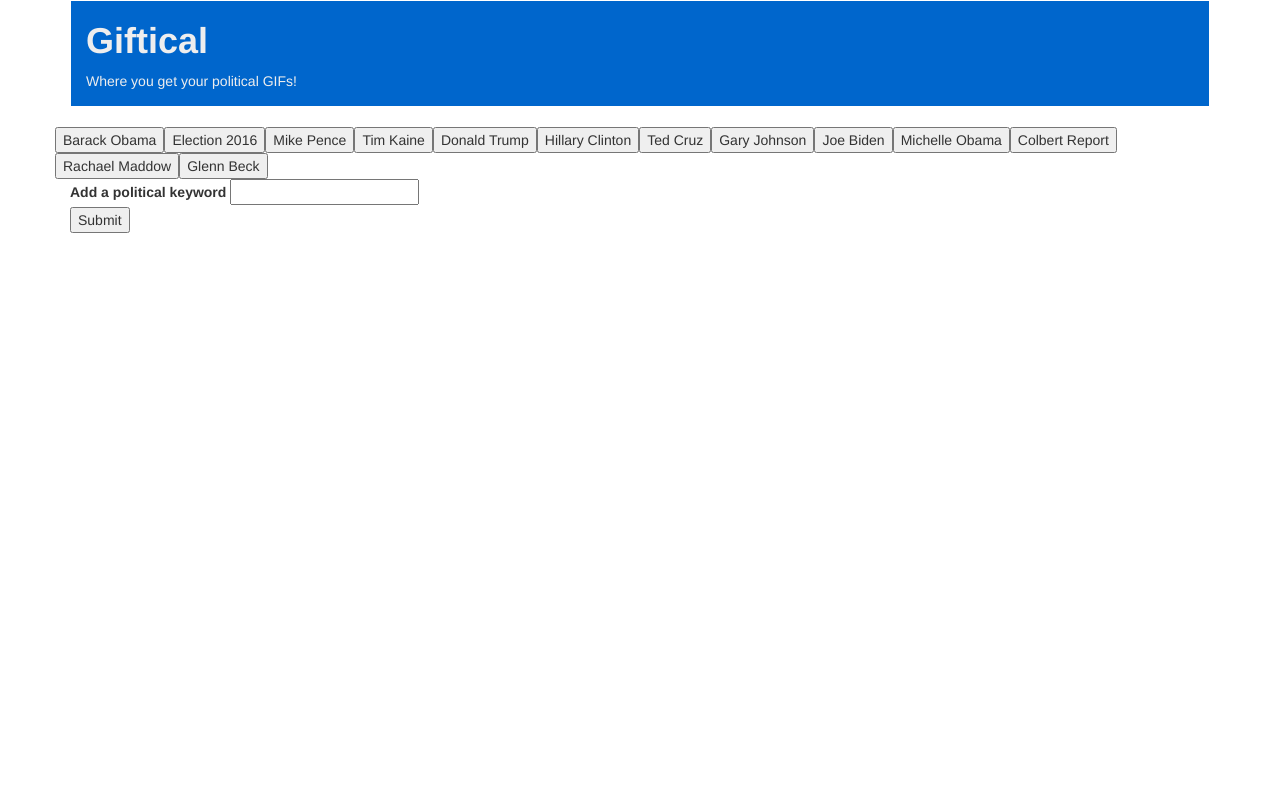
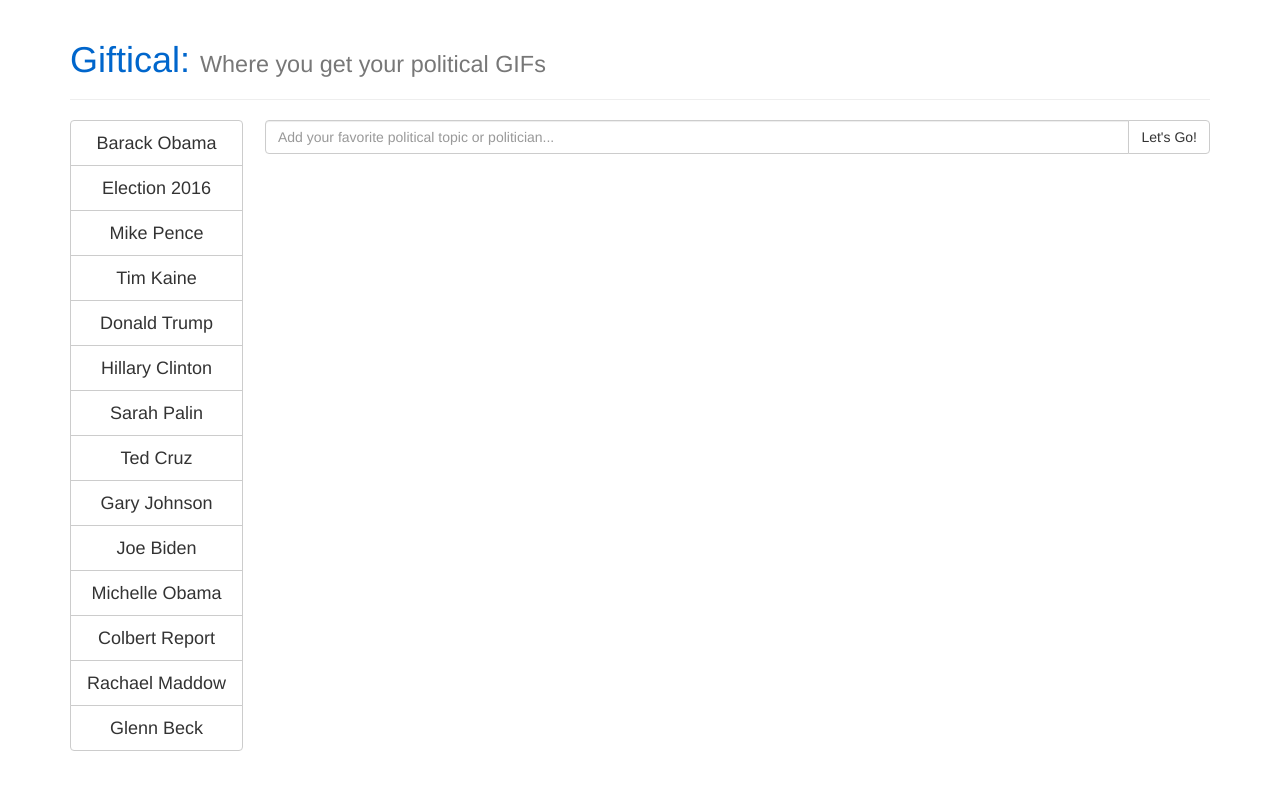
Before and after one commit to emsaidi/GifTastic, a PHP site: page / in a window 1280 px wide. Run offline with PHP 8.4, Linux system fonts and the light colour scheme; some libraries are stand-ins or nearby versions.

Commit message:
last commit

```diff
--- a/assets/css/style.css
+++ b/assets/css/style.css
@@ -1,6 +1,6 @@
 .container {
-
     margin: 0 auto;
+    widht: 900px;
 }
 
 
@@ -8,9 +8,8 @@
 	background-color: #0066cc;
 }
 
-.navbar-h1{
-	font-weight: bolder;
-	color: #eee;
+.header-h1{
+	color: #0066cc;
 }
 
 #navbar-moto{
@@ -18,3 +17,41 @@
 	margin-top: 0px;
 	color: #eee;
 }
+
+.btn-positioning{
+
+}
+
+.search-float{
+	float: right;
+}
+.thumbnail{
+	float: left;
+	width: 32.3%;
+	margin-bottom: 1.5%;
+	margin-right: 1.5%;
+
+}
+.thumbnail:nth-child(3n+3){
+	margin-right: 0;
+}
+
+#gifTiles{
+	padding-top: 20px;
+}
+
+.gifTile{
+	width: 100%;
+}
+
+.btn.active, btn:active, .btn-default:active, .btn-default.active, .btn-default.focus, .btn-default-focus .btn-default:visited{
+	color: #0066cc;
+	background-color: white;
+}
+
+
+.btn-default:hover{
+	color: #0066cc;
+	background-color: white;
+	opacity: .85;
+}
--- a/assets/javascript/gifs.js
+++ b/assets/javascript/gifs.js
@@ -1,11 +1,11 @@
 //Initial array of political topics
-var topics = ['Barack Obama', 'Election 2016' ,'Mike Pence', 'Tim Kaine', 'Donald Trump', 'Hillary Clinton', 'Ted Cruz', 'Gary Johnson', 'Joe Biden', 'Michelle Obama', 'Colbert Report', 'Rachael Maddow', 'Glenn Beck'];
+var topics = ['Barack Obama', 'Election 2016' ,'Mike Pence', 'Tim Kaine', 'Donald Trump', 'Hillary Clinton', 'Sarah Palin', 'Ted Cruz', 'Gary Johnson', 'Joe Biden', 'Michelle Obama', 'Colbert Report', 'Rachael Maddow', 'Glenn Beck'];
 
 //function will re-renders the HTML to display requested comment
 function displayTopicsInfo(){
 
 	var topic = $(this).attr('data-name');
-	var queryURL = "http://api.giphy.com/v1/gifs/search?q=" + topic + "&api_key=dc6zaTOxFJmzC&limit=10";
+	var queryURL = "http://api.giphy.com/v1/gifs/search?q=" + topic + "&api_key=dc6zaTOxFJmzC&limit=12";
 
 	//Creates AJAX call for specific topic requested
 	$.ajax({url: queryURL, method:'GET'}).done(function(response){
@@ -19,33 +19,38 @@ function displayTopicsInfo(){
 
 		for (var j = 0; j < results.length; j++){
 
+			var thumbnail = $('<div class="thumbnail">');
+
 			//Retrives URL for different states of gif
-			var imageSrc = results[j].images.fixed_height_small_still.url;
-			var imageDataStill = results[j].images.fixed_height_small_still.url;
-			var imageDataAnimate = results[j].images.fixed_height_small.url;
+			var imageSrc = results[j].images.downsized.url;
+			var imageDataStill = results[j].images.downsized_still.url;
+			var imageDataAnimate = results[j].images.downsized.url;
 
 			//Creates element to have Gif displayed
 			var imgGif = $('<img>')
 			imgGif.attr('src', imageSrc);
 			imgGif.attr('data-still', imageDataStill);
 			imgGif.attr('data-animate', imageDataAnimate);
-			imgGif.attr('data-state', "still");
+			imgGif.attr('data-state', "animate");
 			imgGif.attr('alt', 'political Gif');
 			imgGif.addClass('gifTile');
 
 			//Diplays the gif
-			gifDiv.append(imgGif);
+			thumbnail.append(imgGif);
 
 			//Retrives rating info and is place in variable 'rating'
 			var rating = results[j].rating;
 
+			//Coverted rating into UpperCase
+			var UCrating = rating.toUpperCase();
+
 			// Creates element to have the rating displayed
-			var ratingText = $('<p>').text("Rating: " + rating);
+			var ratingText = $('<div class="caption">').text("Rating: " + UCrating);
 
 			// Displays the rating
-			gifDiv.append(ratingText);
+			thumbnail.append(ratingText);
 
-			$('#gifTiles').prepend(gifDiv);
+			$('#gifTiles').prepend(thumbnail);
 		}
 
 	});
@@ -60,7 +65,8 @@ function renderButtons(){
 	//Loops through arrays of topics, creates button and adds it to html
 	for (var i=0; i<topics.length; i++){
 		var a = $('<button>')
-		a.addClass('topic');
+		a.addClass('topic btn btn-default');
+		a.attr('type', 'button');
 		a.attr('data-name', topics[i]);
 		a.text(topics[i]);
 		$('#btnsTopics').append(a);
@@ -81,12 +87,12 @@ $('#addGif').on('click', function(){
 function gifClick(){
 	var state = $(this).attr('data-state');
 
-	if(state == 'still'){
+	if(state == 'animate'){
+		$(this).attr('src', $(this).data('still'));
+		$(this).attr('data-state', 'still');
+	}else{
 		$(this).attr('src', $(this).data('animate'));
 		$(this).attr('data-state', 'animate');
-	}else{
-		$(this).attr('src', $(this).data('still'));
-		$(this).attr('data-state', 'still');
 	}
 }
 
--- a/index.html
+++ b/index.html
@@ -8,27 +8,36 @@
 </head>
 <body>
 	<div class="container">
-		<nav class="navbar">
-			<div class="container-fluid navbar-color">
-				<div class="navbar-header">
-					<h1 class="navbar-h1">Giftical</h1>
-					<p class="navbar-text" id="navbar-moto">Where you get your political GIFs!</p>
+		<div class="page-header">
+				<h1 class="header-h1">Giftical: <small>Where you get your political GIFs</small>
+				</h1>
+		</div>
+		<div class="row">
+			<div class="col-lg-2">
+				<div class="btn-group">
+					<div class="col-lg">
+						<div class="btn-group-vertical btn-group-lg btn-positioning" id="btnsTopics"></div>
+					</div>
 				</div>
 			</div>
-		</nav>
-		<div class="row">
-			<div class="col-lg">
-				<div id="btnsTopics"></div>
+			<div class="col-lg-10">
+				<div class="row">
+					<div class="col-lg-12">
+						<div class="input-group search-float">
+							<input type="text" class="form-control" id="gifInput" placeholder="Add your favorite political topic or politician...">
+							<span class="input-group-btn">
+								<button class="btn btn-default" id="addGif" type="submit" value="Submit">Let's Go!</button>
+							</span>
+						</div>
+					</div>
+				</div>
+				<div class="row">
+					<div class="col-lg-12">
+						<div id="gifTiles"></div>
+					</div>
+				</div>
 			</div>
 		</div>
-		<form id="gif-form">
-			<label for="gifInput">Add a political keyword</label>
-			<input type="text" id="gifInput"><br>
-			<input id="addGif" type="submit" value="Submit">
-		</form>
-		<div id="gifTiles"></div>
-	</div>
-
 		<script src='http://code.jquery.com/jquery-2.1.3.min.js'></script>
 		<script src="assets/javascript/gifs.js"></script>
 	</div>
```
